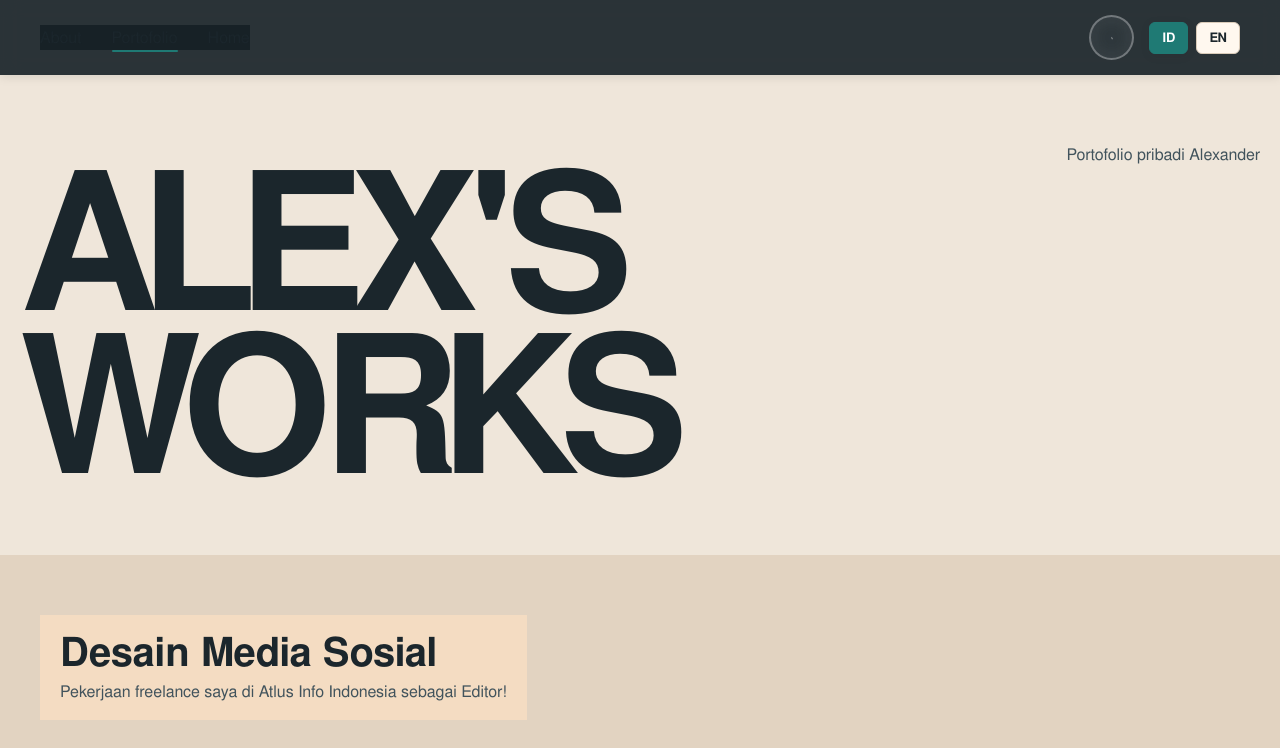
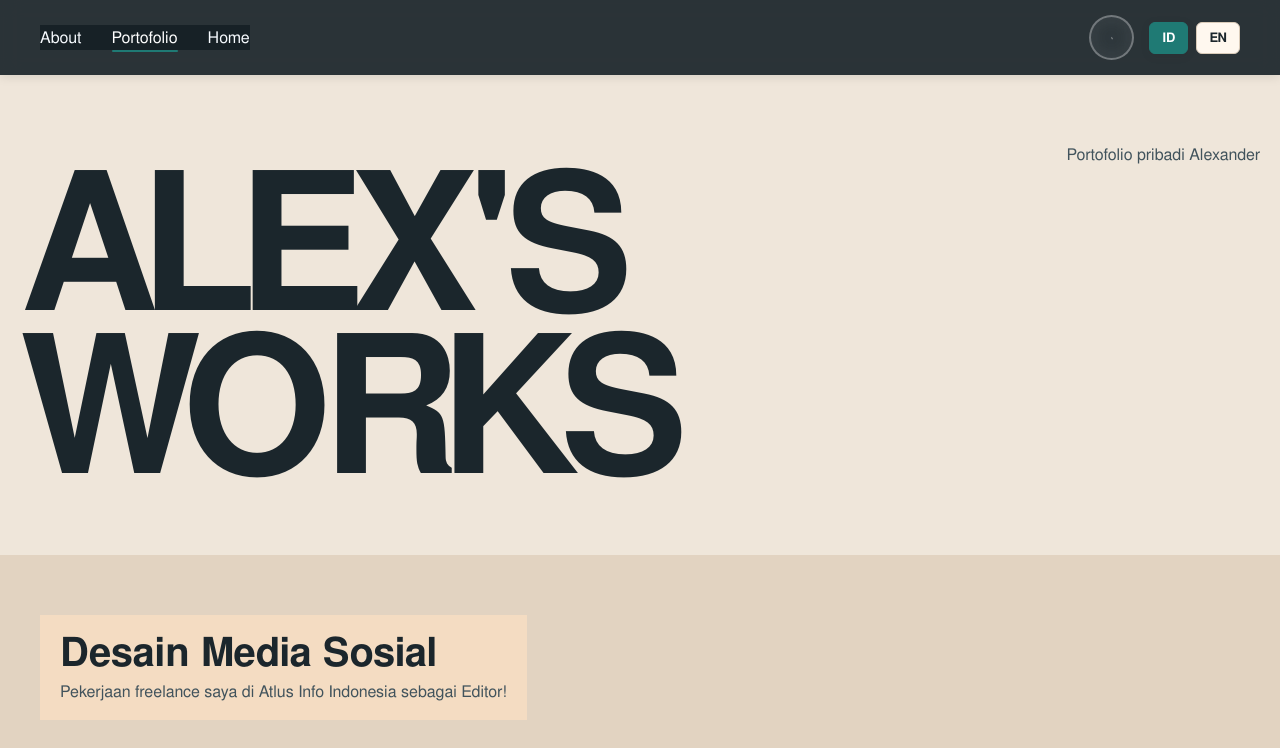
Before and after one commit to fengch4mi/webby_porto, a React (Vite) app: page /webby_porto/portfolio in a window 1280 px wide. Shown: the top 748 px of the page. Built offline with nearby package versions, Linux system fonts and the light colour scheme.

Commit message:
Correction Nav Button

```diff
--- a/src/components/Header.css
+++ b/src/components/Header.css
@@ -106,6 +106,30 @@
   border-radius: 2px;
 }
 
+[data-theme='light'] .nav-links a {
+  color: #f7fbff;
+}
+
+[data-theme='light'] .nav-links a:hover {
+  color: var(--accent-warm);
+}
+
+[data-theme='light'] .nav-links a.active {
+  color: #ffffff;
+}
+
+[data-theme='dark'] .nav-links a {
+  color: #f4fbfd;
+}
+
+[data-theme='dark'] .nav-links a:hover {
+  color: var(--accent-color);
+}
+
+[data-theme='dark'] .nav-links a.active {
+  color: #ffffff;
+}
+
 /* Mobile responsive */
 @media (max-width: 768px) {
   .nav-container {
```
